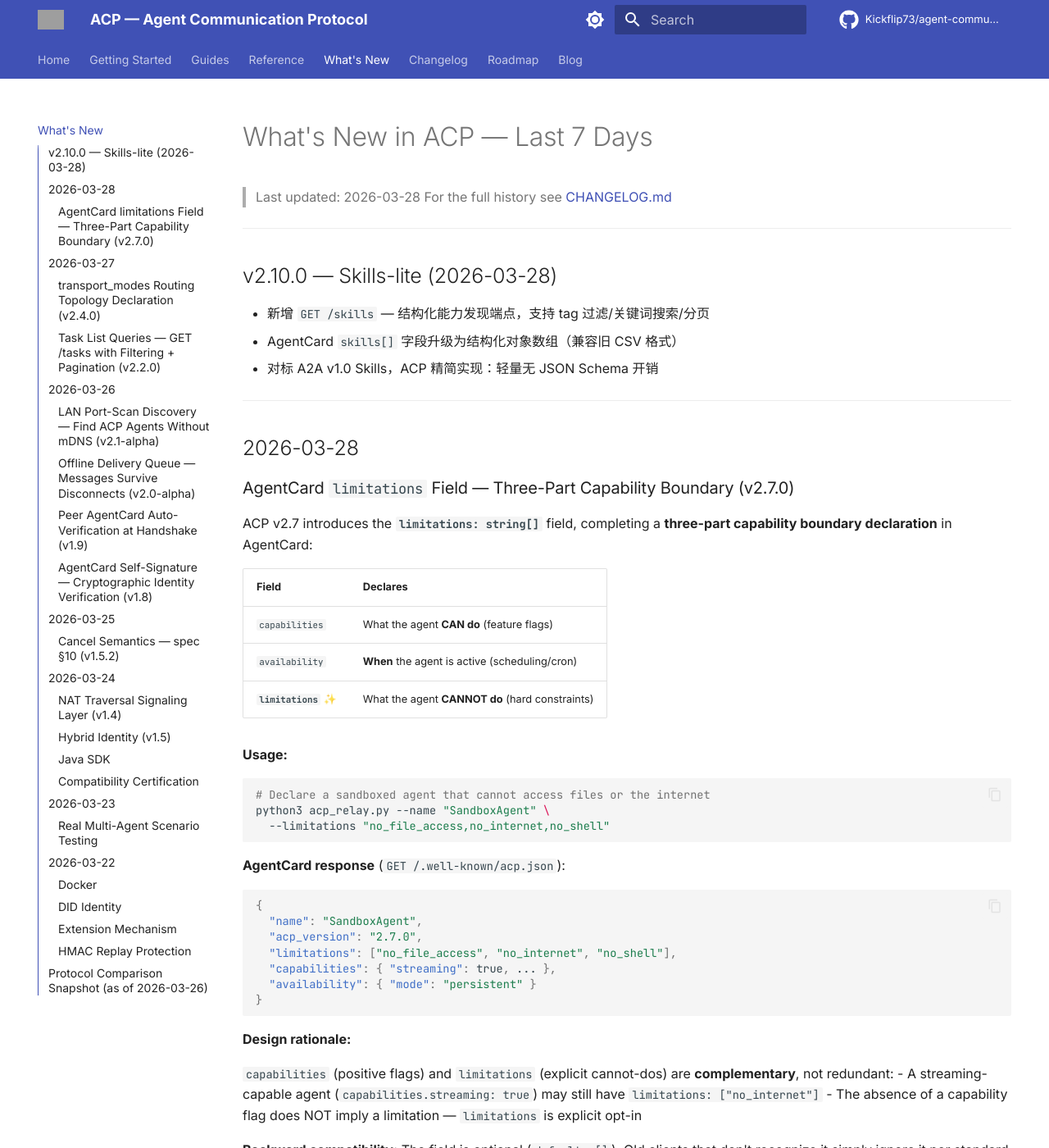
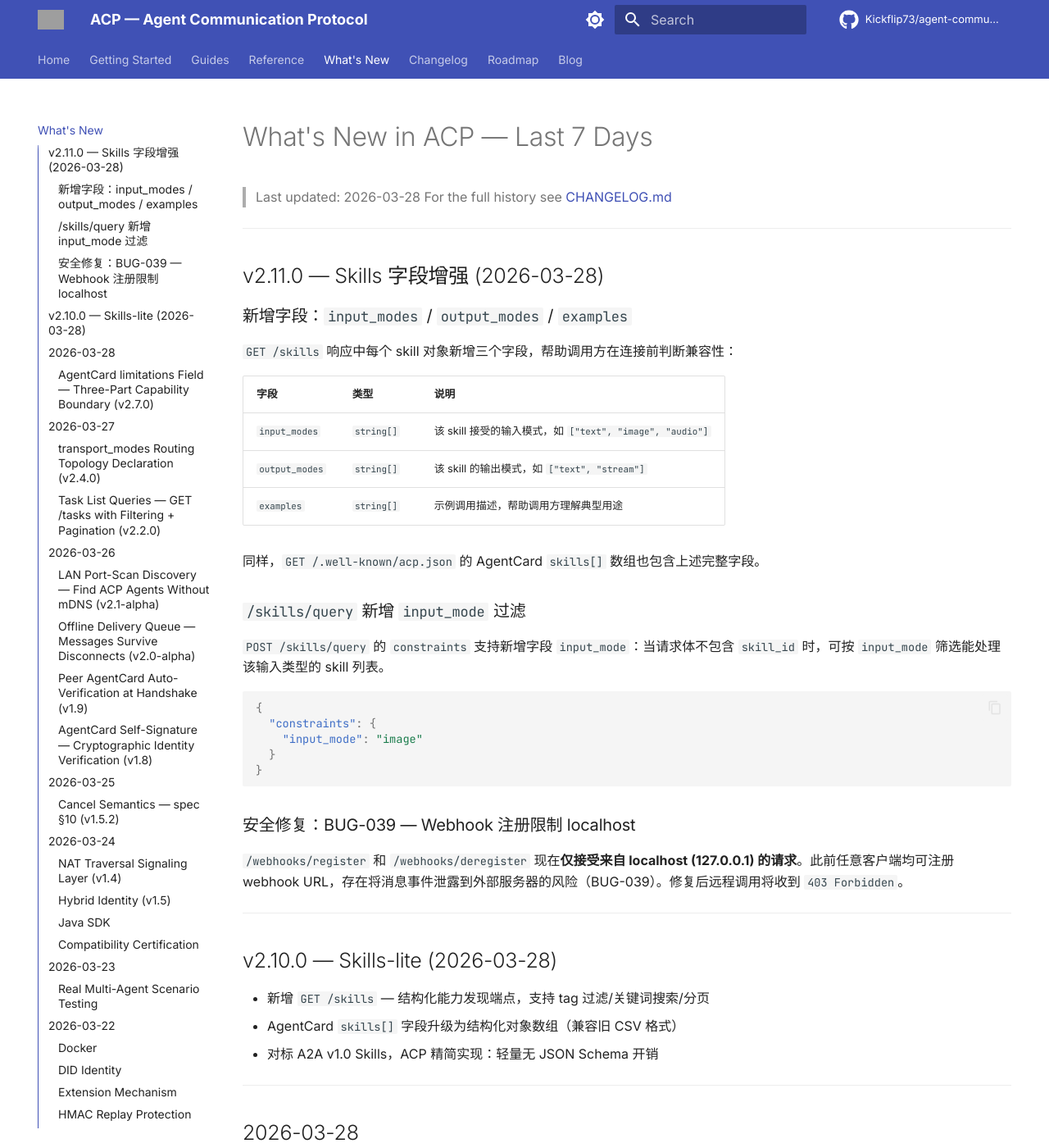
Before and after one commit to Kickflip73/agent-communication-protocol, an MkDocs documentation site: the page built from docs/whats-new.md, in a window 1280 px wide and 1400 px high. Shown: the whole window at 82% size. Built offline with MkDocs 1.6.1 and Material for MkDocs 9.7.7, drawn with Linux system fonts in a browser that asks for light colours; comment, search, counter and statistics services are not loaded; the version menu is left out; grey boxes are pictures that could not be loaded.

Commit message:
docs: v2.11.0 — input_modes/output_modes/examples + BUG-039 security fix

````diff
--- a/docs/CHANGELOG.md
+++ b/docs/CHANGELOG.md
@@ -7,10 +7,11 @@ Dates: Asia/Shanghai (UTC+8)
 
 ---
 
-## v2.11.0 (2026-03-28)
-- feat(skills): skill 对象新增 input_modes / output_modes / examples 字段
-- feat(skills): /skills/query 支持 constraints.input_mode 过滤
-- test: SK7/SK8/SK9 覆盖新字段
+## v2.11.0 — Skills 字段增强 (2026-03-28)
+- feat: `GET /skills` 响应中每个 skill 新增 `input_modes`、`output_modes`、`examples` 字段
+- feat: `GET /.well-known/acp.json` AgentCard skills[] 包含完整新字段
+- feat: `/skills/query` 新增 `constraints.input_mode` 过滤 — 无 skill_id 时按 input_mode 筛选
+- security: `/webhooks/register` 和 `/webhooks/deregister` 现在限制仅 localhost 调用，防止消息泄露（BUG-039）
 
 ---
 
--- a/docs/whats-new.md
+++ b/docs/whats-new.md
@@ -2,6 +2,38 @@
 
 > Last updated: 2026-03-28
 > For the full history see [CHANGELOG.md](../CHANGELOG.md)
+
+---
+
+## v2.11.0 — Skills 字段增强 (2026-03-28)
+
+### 新增字段：`input_modes` / `output_modes` / `examples`
+
+`GET /skills` 响应中每个 skill 对象新增三个字段，帮助调用方在连接前判断兼容性：
+
+| 字段 | 类型 | 说明 |
+|------|------|------|
+| `input_modes` | `string[]` | 该 skill 接受的输入模式，如 `["text", "image", "audio"]` |
+| `output_modes` | `string[]` | 该 skill 的输出模式，如 `["text", "stream"]` |
+| `examples` | `string[]` | 示例调用描述，帮助调用方理解典型用途 |
+
+同样，`GET /.well-known/acp.json` 的 AgentCard `skills[]` 数组也包含上述完整字段。
+
+### `/skills/query` 新增 `input_mode` 过滤
+
+`POST /skills/query` 的 `constraints` 支持新增字段 `input_mode`：当请求体不包含 `skill_id` 时，可按 `input_mode` 筛选能处理该输入类型的 skill 列表。
+
+```json
+{
+  "constraints": {
+    "input_mode": "image"
+  }
+}
+```
+
+### 安全修复：BUG-039 — Webhook 注册限制 localhost
+
+`/webhooks/register` 和 `/webhooks/deregister` 现在**仅接受来自 localhost (127.0.0.1) 的请求**。此前任意客户端均可注册 webhook URL，存在将消息事件泄露到外部服务器的风险（BUG-039）。修复后远程调用将收到 `403 Forbidden`。
 
 ---
 
````
Also changed, not shown: README.md (+1 -1 lines), heartbeat-state.json (+5 -5 lines).
